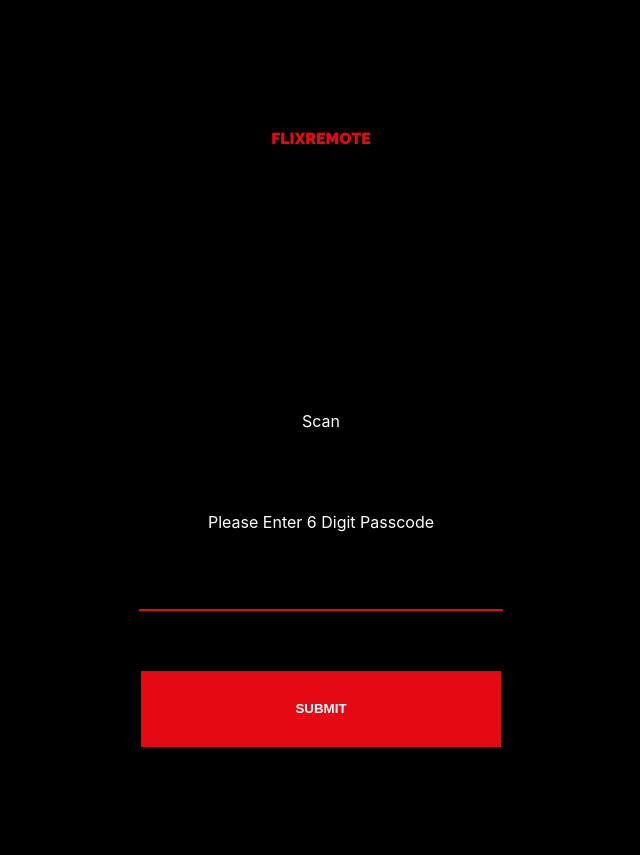
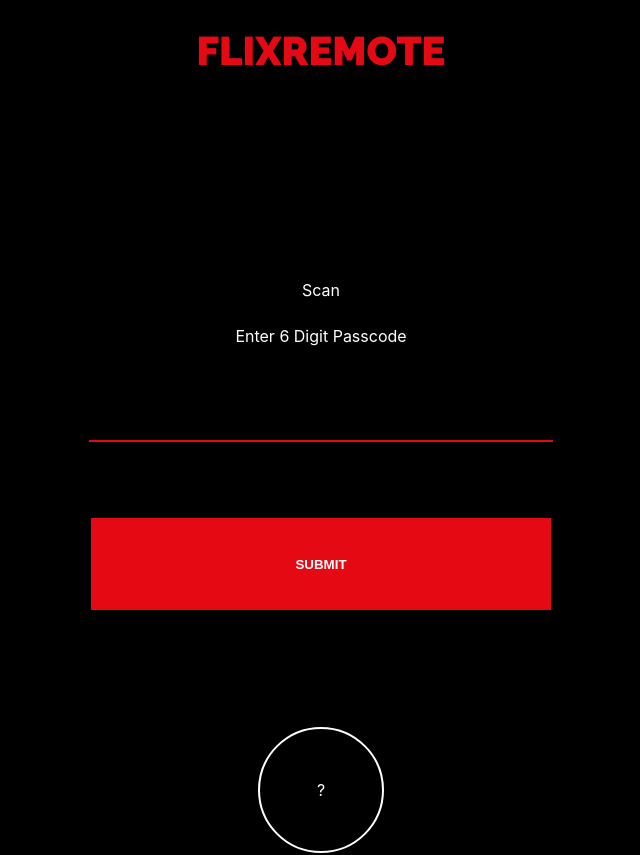
Before and after one commit to TusharShahi/remoteFlixWeb, a React (Create React App) app: page / in a window 1280 px wide. Shown: the top 855 px of the page, without its empty margins (319-959 px from the left). Built offline with nearby package versions, Linux system fonts and the light colour scheme.

Commit message:
Landing page UI cleanup

```diff
--- a/public/index.css
+++ b/public/index.css
@@ -1,7 +1,9 @@
 html,body{
     margin : 0;
     padding : 0;
+
 }
+
 
 html{
     background : #000;
--- a/src/OtpBox.css
+++ b/src/OtpBox.css
@@ -4,10 +4,11 @@
 div{
 
     text-align: center;
-    padding : 5% 2% 2% 2%;
+    /*padding : 5% 2% 2% 2%;*/
 }
 
-div h1{
+div h1.appHeading{
+    font-size: 40px;
     text-transform: uppercase;
     font-family : 'Raleway';
     font-weight: 900;
--- a/src/OtpBox.js
+++ b/src/OtpBox.js
@@ -76,14 +76,14 @@ class OtpBox extends React.Component {
     return (
 
       <div>
-        <h1>FlixRemote</h1>
+        <h1 className='appHeading'>FlixRemote</h1>
         <div>
           <QRCodeScanner onSuccessfulScan={this.sendScannedOTP}></QRCodeScanner>
 
         </div>
         <div>
           <form onSubmit={this.handleSubmit}>
-            <label htmlFor="inputOtp">Please Enter 6 Digit Passcode</label>
+            <label htmlFor="inputOtp">Enter 6 Digit Passcode</label>
             <input
               type="text" pattern="[0-9]{6}" id="inputOtp"
               inputmode="numeric"
--- a/src/QRCodeScanner.js
+++ b/src/QRCodeScanner.js
@@ -63,8 +63,6 @@ class QRCodeScanner extends Component {
         let videoElements = document.getElementsByTagName('video');
         let inputVideo = null;
         if (videoElements.length > 0) {
-            let windowHeight = window.screen.height - 300;
-            let windowWidth = window.screen.width;
             inputVideo = videoElements[0];
             navigator.mediaDevices.getUserMedia({
                 video:
@@ -72,8 +70,8 @@ class QRCodeScanner extends Component {
                     facingMode:
                         { exact: 'environment' }
                     ,
-                    width: { min: windowWidth - 20 },
-                    height: { min: windowHeight - 100 }
+                    width: { min: window.innerWidth - 20 },
+                    height: { min: window.height - 100 }
                 }, audio: false
             })
                 .then((stream) => {
--- a/src/viewMode/SimpleButton.css
+++ b/src/viewMode/SimpleButton.css
@@ -1,4 +1,4 @@
-div {
+.simpleButton {
     padding: 2%;
 }
 span{
--- a/src/viewMode/SimpleButton.js
+++ b/src/viewMode/SimpleButton.js
@@ -35,7 +35,7 @@ class SimpleButton extends React.Component {
 
   render() {
     let buttonType = this.state.buttonType;
-    let divClassName = this.state.buttonType + 'Div';
+    let divClassName = 'simpleButton ' + this.state.buttonType + 'Div';
     let button;
     if (buttonType == 'close') {
       button = <span className='closeButton'><i class="fas fa-power-off"></i></span>
```
